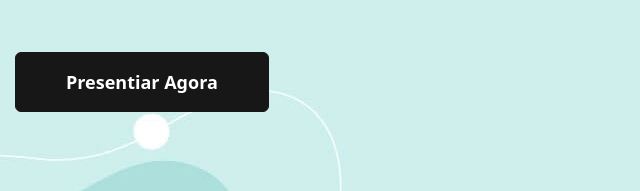
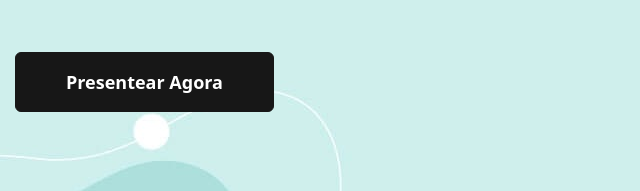
Before and after one commit to gabrielcpolitano/Pratrinhos-Front, a plain HTML site: page index.html in a window 1280 px wide. Shown: the part 606-797 px from the top of the page, 0-640 px from the left. Drawn offline with nearby package versions, Linux system fonts and the light colour scheme.

Commit message:
Thanks God

```diff
--- a/index.html
+++ b/index.html
@@ -225,7 +225,7 @@
 
             <h2 class="h1 hero-title">Gabriel & Leliane</h2>
 
-             <a href="#presentes" class="navbar-link"><button class="btn btn-primary">Presentiar Agora</button></a>
+             <a href="#presentes" class="navbar-link"><button class="btn btn-primary">Presentear Agora</button></a>
 
           </div>
 
```
